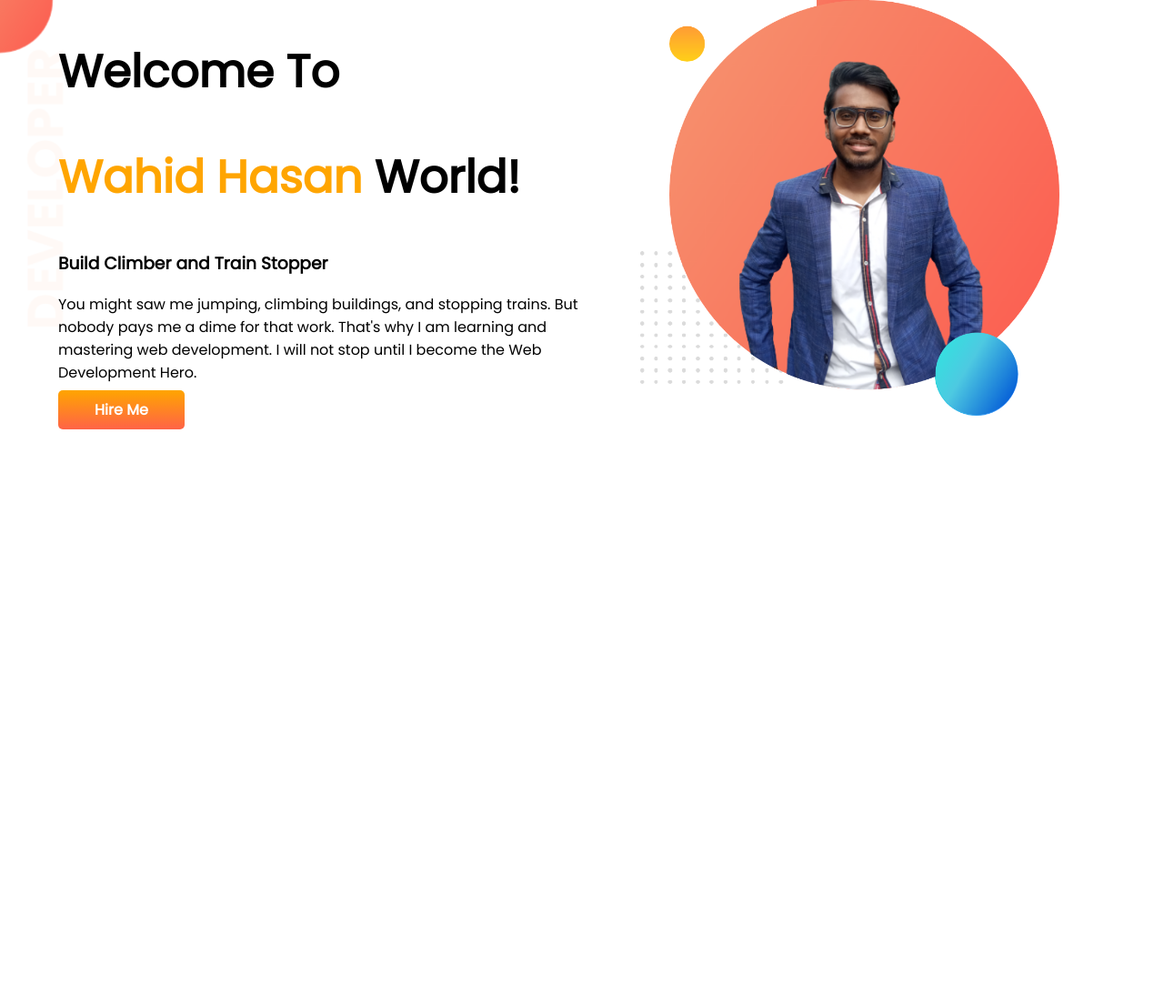
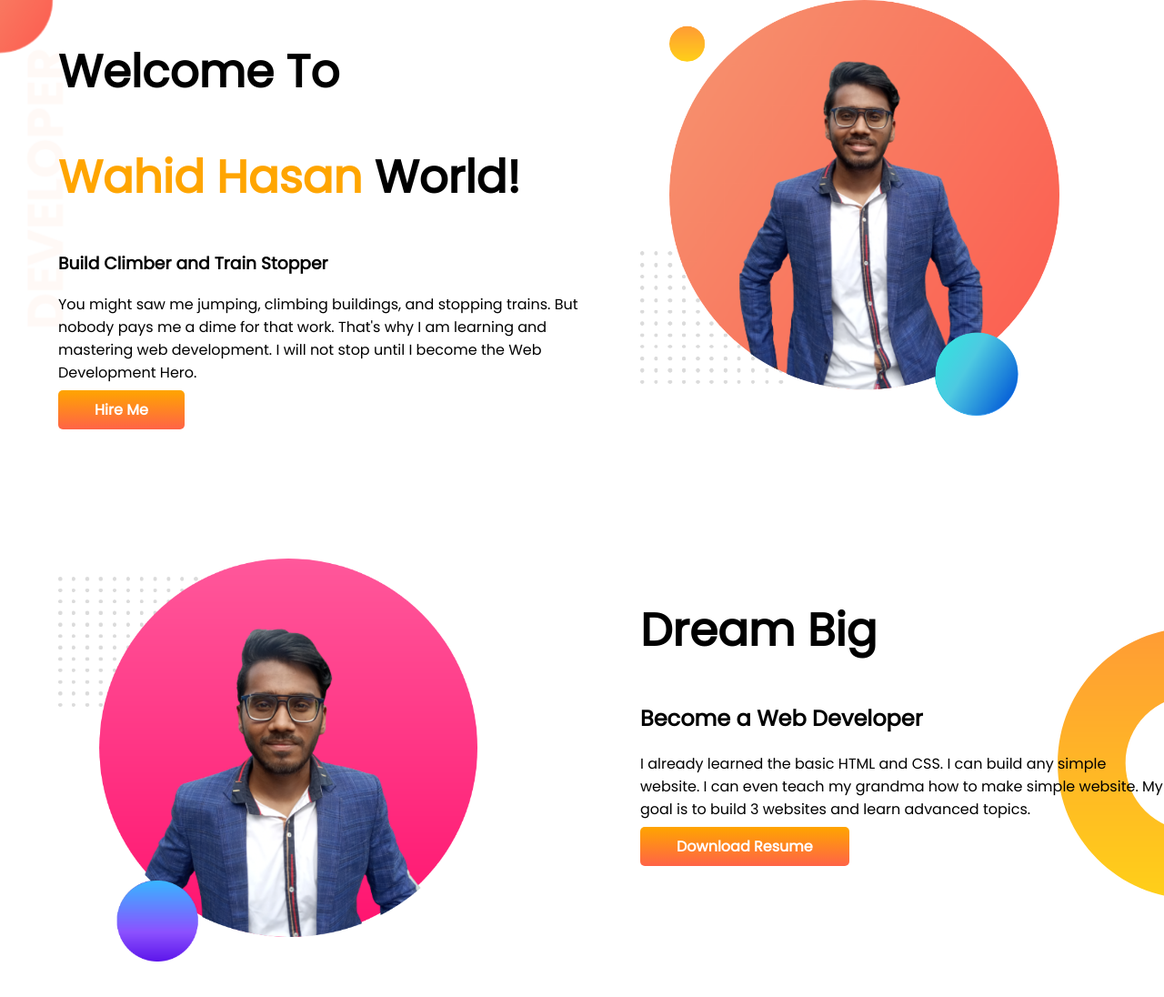
Before and after one commit to teamwaahid/portfolio-practice, a plain HTML site: page index.html in a window 1280 px wide. Shown: the whole page at 91% size. Before the commit the page ends 800 px from the top, so only its background shows below. Drawn offline with Linux system fonts and the light colour scheme.

Commit message:
dream section added

```diff
--- a/index.html
+++ b/index.html
@@ -1,5 +1,6 @@
 <!DOCTYPE html>
 <html lang="en">
+
 <head>
     <meta charset="UTF-8">
     <meta http-equiv="X-UA-Compatible" content="IE=edge">
@@ -14,18 +15,33 @@
     <link rel="preconnect" href="https://fonts.gstatic.com" crossorigin>
     <link href="https://fonts.googleapis.com/css2?family=Poppins&display=swap" rel="stylesheet">
 </head>
+
 <body>
     <section class="top-banner">
         <div class="half-width">
             <h1>Welcome To</h1>
             <h1><span class="fancy-text">Wahid Hasan</span> World!</h1>
             <h3>Build Climber and Train Stopper</h3>
-            <p>You might saw me jumping, climbing buildings, and stopping trains. But nobody pays me a dime for that work. That's why I am learning and mastering web development. I will not stop until I become the Web Development Hero.</p>
+            <p>You might saw me jumping, climbing buildings, and stopping trains. But nobody pays me a dime for that
+                work. That's why I am learning and mastering web development. I will not stop until I become the Web
+                Development Hero.</p>
             <a class="hire-btn" target="blank" href="https://www.facebook.com/">Hire Me</a>
         </div>
         <div class="half-width">
             <img src="images/jhankar.png" alt="">
         </div>
     </section>
+    <section class="dream-big">
+        <div class="half-width">
+            <img src="images/my-bg2.png" alt="">
+        </div>
+        <div class="half-width">
+            <h1>Dream Big</h1>
+            <h2>Become a Web Developer</h2>
+            <p>I already learned the basic HTML and CSS. I can build any simple website. I can even teach my grandma how to make simple website. My goal is to build 3 websites and learn advanced topics.</p>
+            <a class="hire-btn" target="blank" href="https://www.facebook.com/">Download Resume</a>
+        </div>
+    </section>
 </body>
+
 </html>
--- a/style.css
+++ b/style.css
@@ -4,9 +4,11 @@ body{
 }
 section{
     display: flex;
+    margin-bottom: 150px;
 }
 .top-banner{
     background-image: url(images/top-banner.png);
+    background-repeat: no-repeat;
 }
 .fancy-text{
     color: orange;
@@ -29,3 +31,8 @@ h1{
     color: white;
     font-weight: 700;
 }
+.dream-big{
+    background-image: url(images/dream-bg.png);
+    background-repeat: no-repeat;
+    background-position: right;
+}
```
